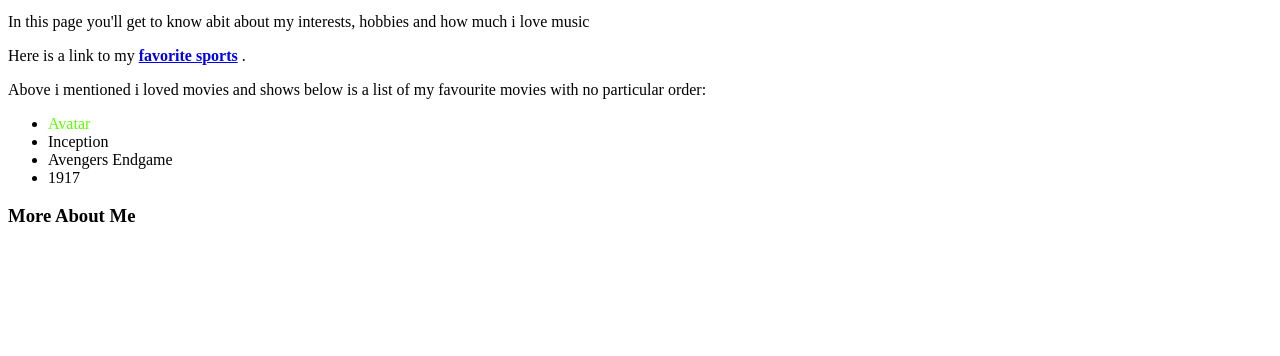
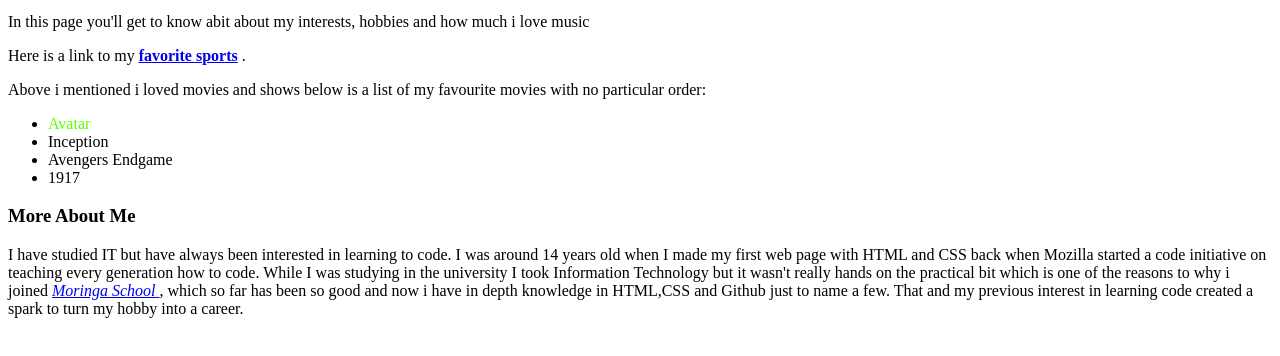
Before and after one commit to Thanos-11/actual-portfolio, a plain HTML site: page index.html in a window 1280 px wide. Shown: the part 262-618 px from the top of the page. Drawn offline with Linux system fonts and the light colour scheme.

Commit message:
Add new section

```diff
--- a/index.html
+++ b/index.html
@@ -25,5 +25,8 @@
       </ul>
       <section class="questions-section"></section>
       <h3>More About Me</h3>
+      <p>
+        I have studied IT but have always been interested in learning to code. I was around 14 years old when I made my first web page with HTML and CSS back when Mozilla started a code initiative on teaching every generation how to code. While I was studying in the university I took Information Technology but it wasn't really hands on the practical bit which is one of the reasons to why i joined <a href="http://moringaschool.com/"> <em>Moringa School </em></a>, which so far has been so good and now i have in depth knowledge in HTML,CSS and Github just to name a few. That and my previous interest in learning code created a spark to turn my hobby into a career.
+      </p>
         <body>
     </html>
```
